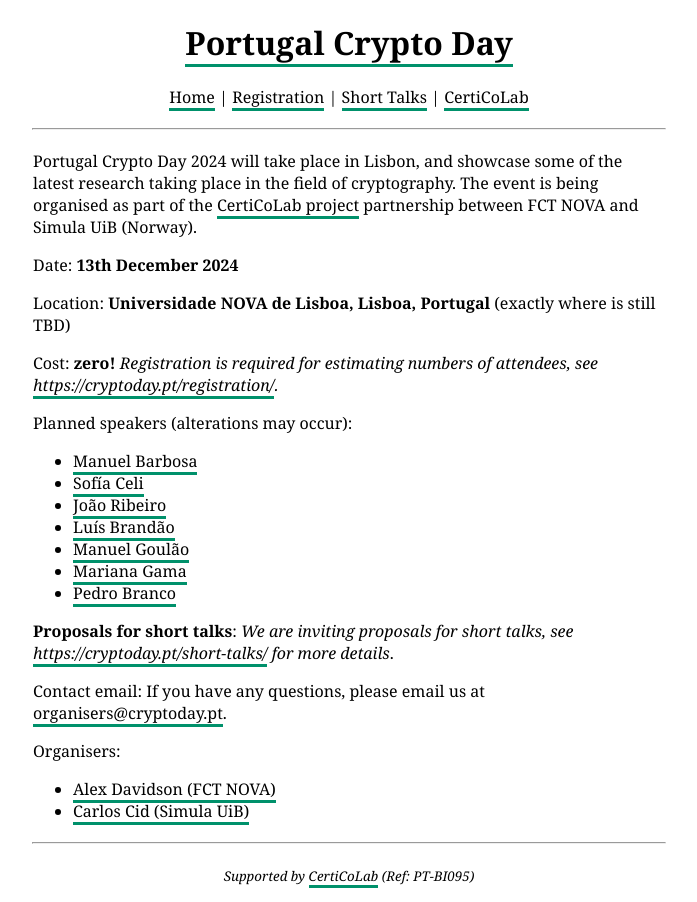
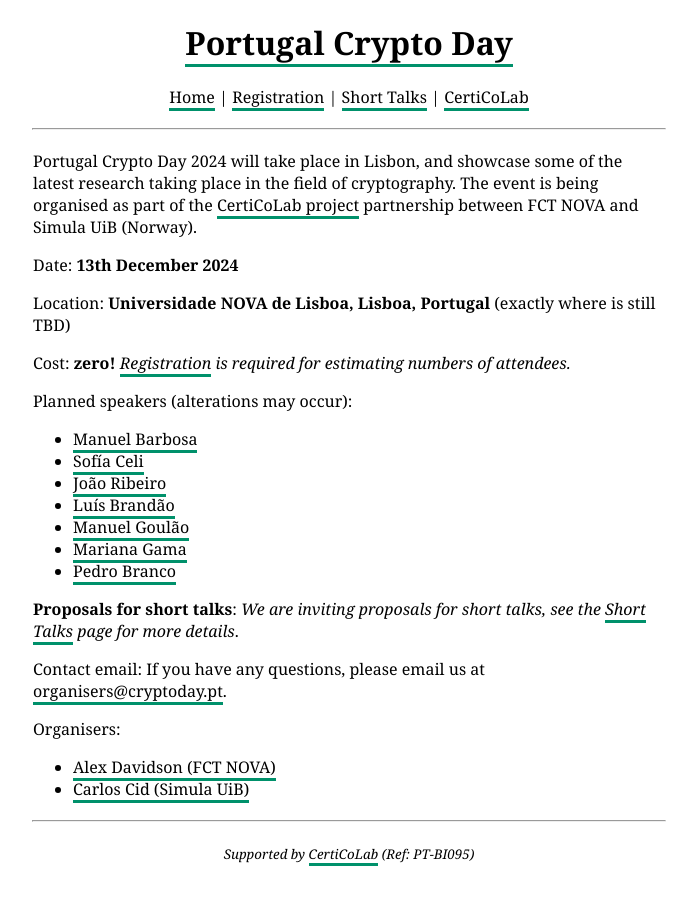
Before and after one commit to cryptoday-pt/cryptoday-pt.github.io, a Jekyll site: the page built from index.html, in a window 1280 px wide. Shown: the whole page, without its empty margins (291-988 px from the left). Built offline with Jekyll 4.4.1, drawn with Linux system fonts in a browser that asks for light colours; the list of posts is cut into pages by our own code.

Commit message:
change links

```diff
--- a/index.html
+++ b/index.html
@@ -11,7 +11,7 @@ Portugal Crypto Day 2024 will take place in Lisbon, and showcase some of the lat
     Location: <b>Universidade NOVA de Lisboa, Lisboa, Portugal</b> (exactly where is still TBD)
 </p>
 <p>
-    Cost: <b>zero!</b> <i>Registration is required for estimating numbers of attendees, see <a>https://cryptoday.pt/registration/</a>.</i>
+    Cost: <b>zero!</b> <i><a href="https://cryptoday.pt/registration/">Registration</a> is required for estimating numbers of attendees.</i>
 </p>
 <p>
     Planned speakers (alterations may occur):
@@ -26,7 +26,7 @@ Portugal Crypto Day 2024 will take place in Lisbon, and showcase some of the lat
     </ul>
 </p>
 <p>
-    <b>Proposals for short talks</b>: <i>We are inviting proposals for short talks, see <a>https://cryptoday.pt/short-talks/</a> for more details</i>.
+    <b>Proposals for short talks</b>: <i>We are inviting proposals for short talks, see the <a href="https://cryptoday.pt/short-talks/">Short Talks</a> page for more details</i>.
 </p>
 <p>
     Contact email: If you have any questions, please email us at <a href="mailto:organisers@cryptoday.pt">organisers@cryptoday.pt</a>.
```
